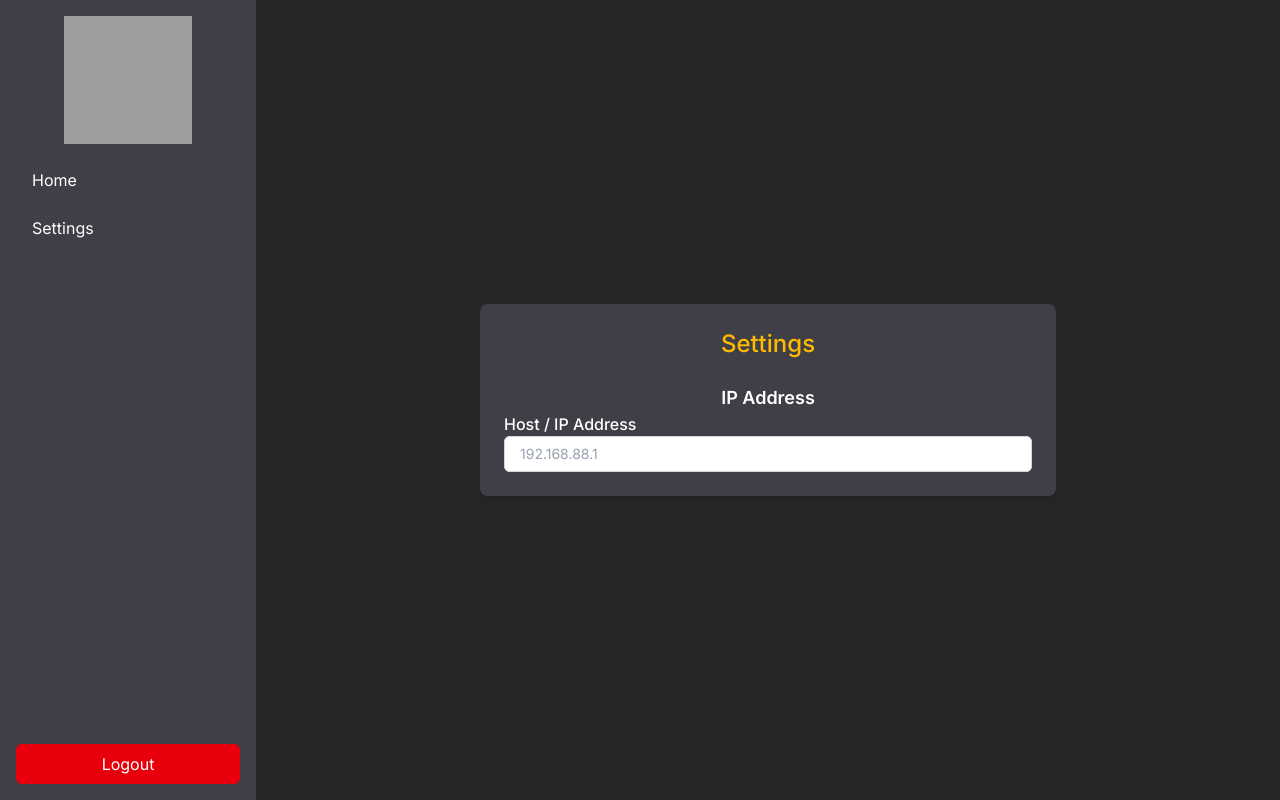
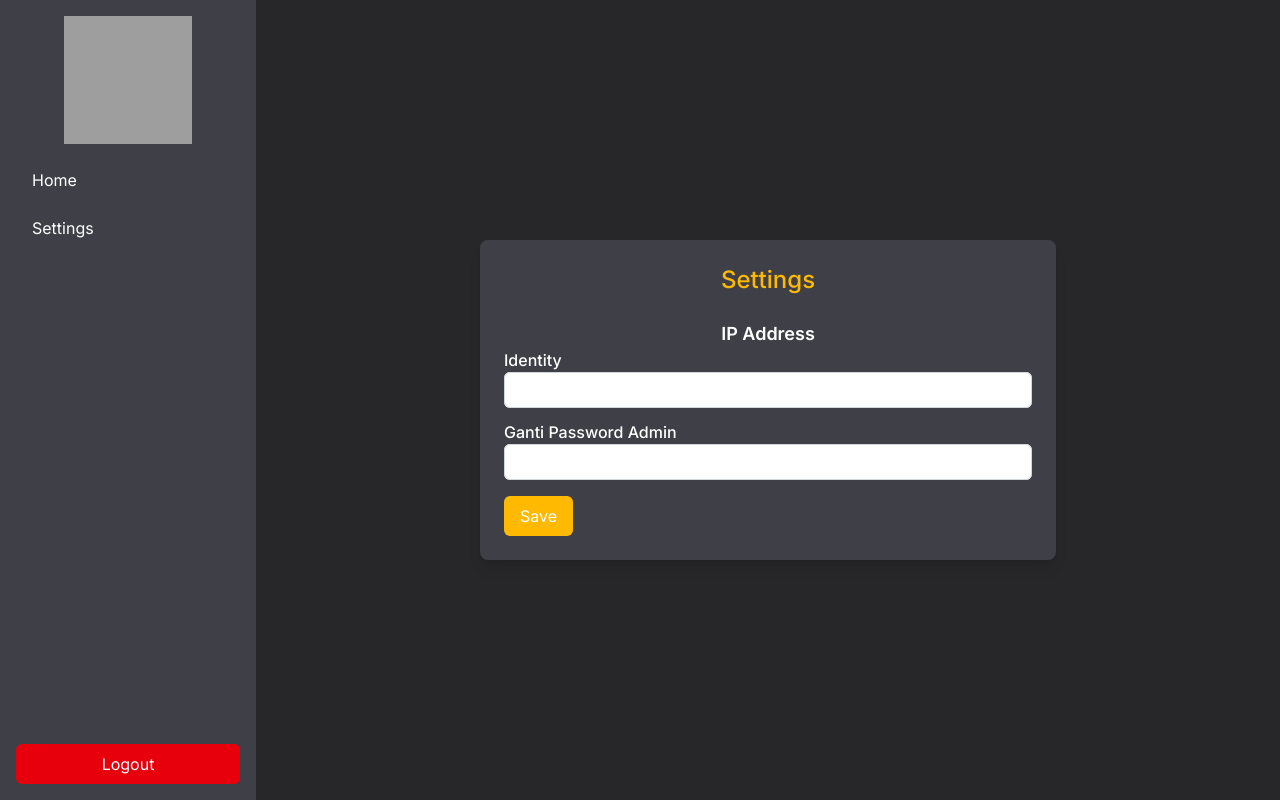
Before and after one commit to TuanBeliau/macintime, a Flask app: template templates/settings.html in a window 1280 px wide. Run offline with Flask 3, Linux system fonts and the light colour scheme; the template is opened without the code that fills it, so the values that code supplies are empty; grey boxes are pictures that could not be loaded.

Commit message:
Update settings.html (penyesuaian lagi)

```diff
--- a/templates/settings.html
+++ b/templates/settings.html
@@ -57,18 +57,41 @@
 
     <div class="lg:ml-64 p-2 sm:p-4 min-h-screen flex items-center justify-center">
         <div class="bg-zinc-700 p-6 rounded-lg shadow-lg w-xl max-w-4xl">
+
+            {% with messages = get_flashed_messages() %}
+                {% if messages %}
+                    <div class="mt-3 p-3 bg-green-500 text-white rounded-md">
+                    {% for message in messages %}
+                        <p>{{ message }}</p>
+                    {% endfor %}
+                    </div>
+                {% endif %}
+            {% endwith %}
+
             <h2 class="text-xl sm:text-2xl font-medium text-center text-amber-400 mb-4">Settings</h2>
 
             <h3 class="text-lg text-white font-semibold mt-6 text-center">IP Address</h3>
-            <div class="overflow-x-auto">
-                <label for="host" class="block font-medium text-white">Host / IP Address</label>
-                <div class="flex items-center rounded-md bg-white pl-2 outline-1 -outline-offset-1 outline-gray-300">
-                    <input type="text" name="host"
-                        class="w-full p-2 text-base text-gray-900 placeholder:text-gray-400 focus:outline-none sm:text-sm"
-                        placeholder="192.168.88.1">
+            <form method="POST">
+                <div class="overflow-x-auto">
+                    <label for="host" class="block font-medium text-white">Identity</label>
+                    <div class="flex items-center rounded-md bg-white pl-2 outline-1 -outline-offset-1 outline-gray-300">
+                        <input type="text" name="identity"
+                            class="w-full p-2 text-base text-gray-900 placeholder:text-gray-400 focus:outline-none sm:text-sm">
+                    </div>
                 </div>
-
-            </div>
+                <div class="overflow-x-auto mt-3">
+                    <label for="password" class="block font-medium text-white">Ganti Password Admin</label>
+                    <div class="flex items-center rounded-md bg-white pl-2 outline-1 -outline-offset-1 outline-gray-300">
+                        <input type="password" name="password"
+                            class="w-full p-2 text-base text-gray-900 placeholder:text-gray-400 focus:outline-none sm:text-sm">
+                    </div>
+                </div>
+                <div class="mt-4">
+                    <button type="submit" class="bg-amber-400 hover:bg-amber-600 text-white px-4 py-2 rounded-md transition-colors">
+                        Save
+                    </button>
+                </div>
+            </form>
         </div>
 
         <script>
```
